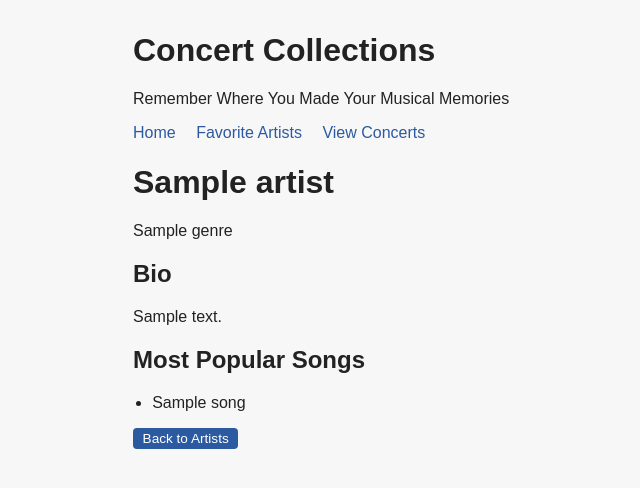
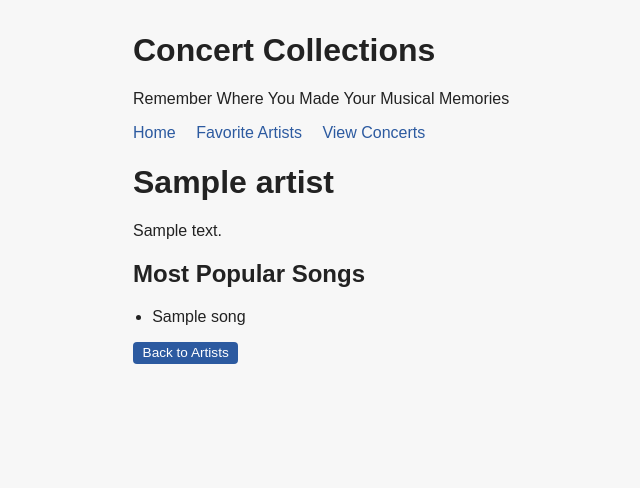
Before and after one commit to nznofficial/CS361-concert-collections, a Flask app: template templates/artist_detail.html in a window 1280 px wide. Shown: the top 488 px of the page, without its empty margins (207-847 px from the left). Run offline with Flask 3, Linux system fonts and the light colour scheme; the template is opened without the code that fills it: most values are stand-ins (such as "Sample title", 1, 10 or a date in 2020).

Commit message:
cleaned up artist-detail.html page

```diff
--- a/templates/artist_detail.html
+++ b/templates/artist_detail.html
@@ -2,9 +2,6 @@
 
 {% block content %}
     <h1>{{ artist.name }}</h1>
-    <p>{{ artist.genre }}</p>
-
-    <h2>Bio</h2>
     <p>{{ artist.bio or "No bio added yet." }}</p>
 
     <h2>Most Popular Songs</h2>
```
